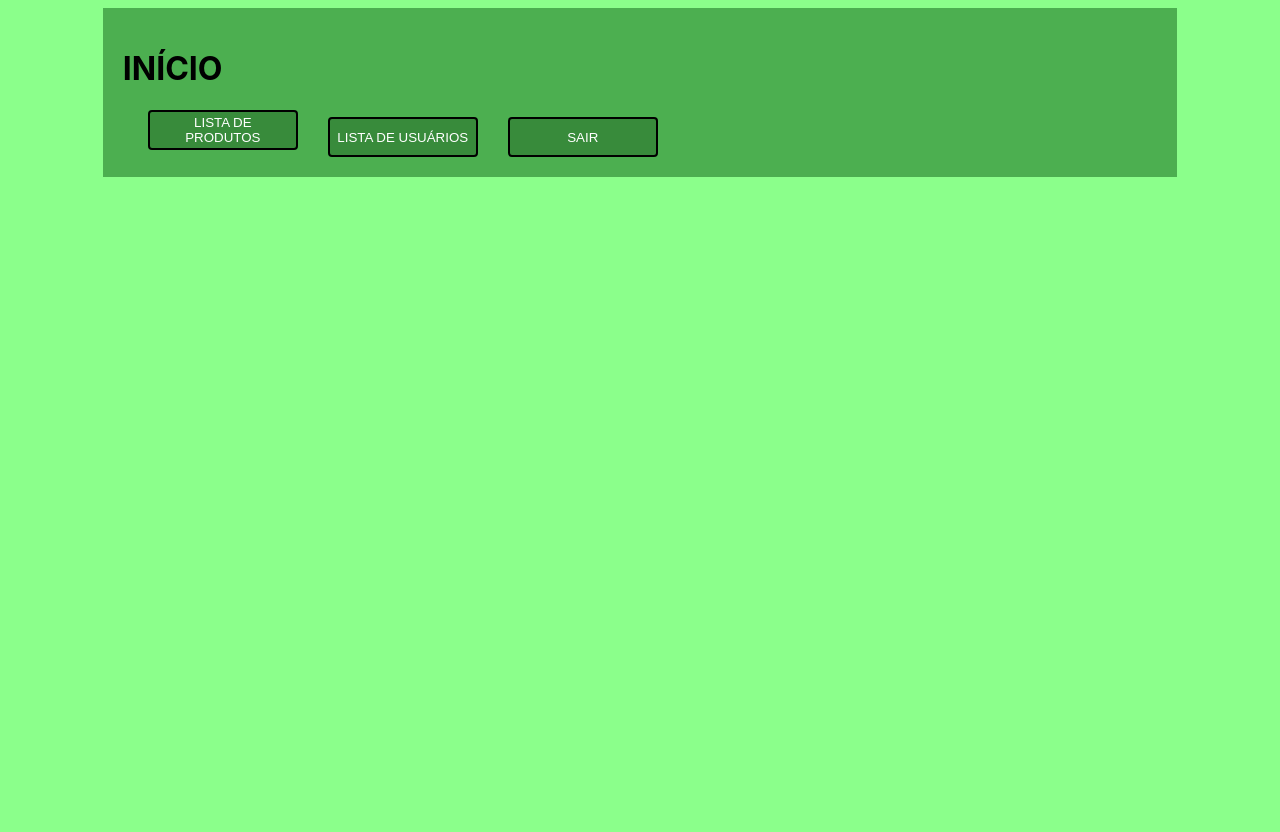
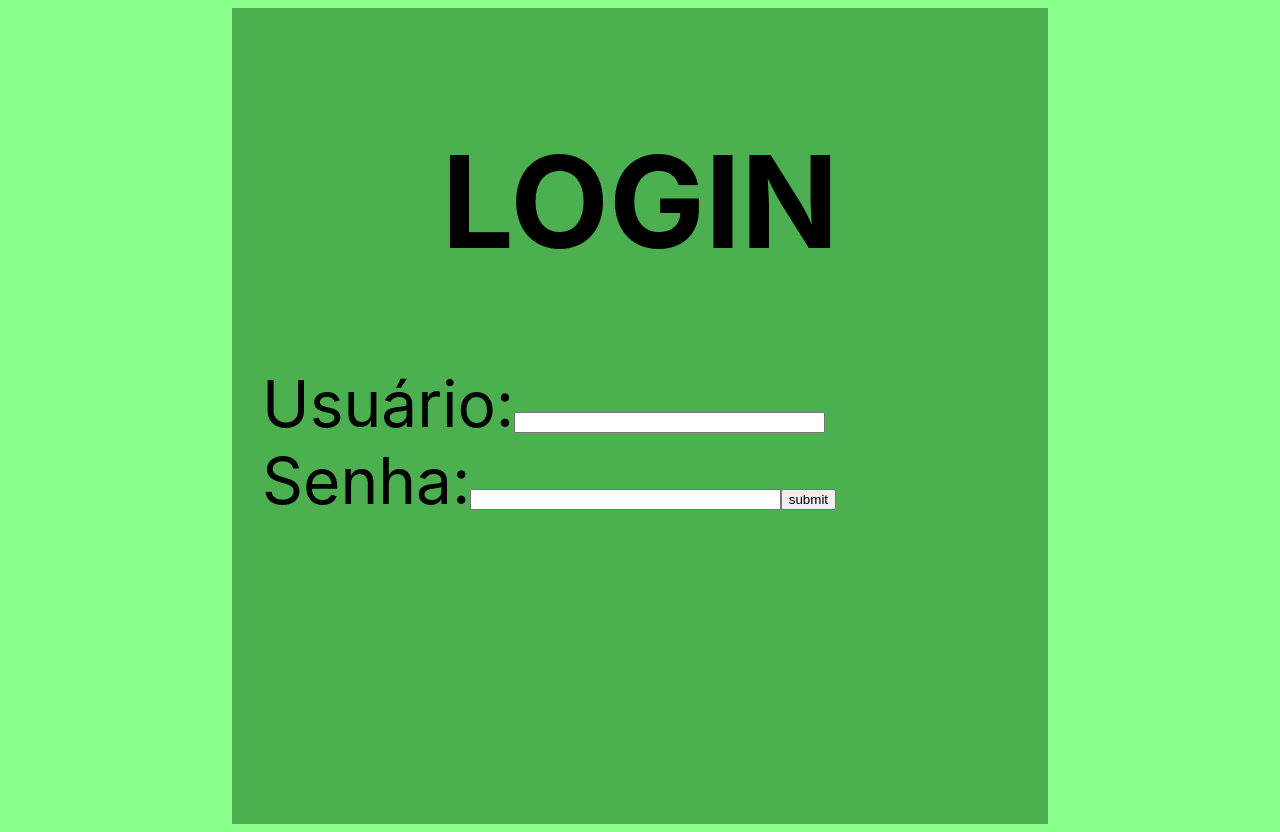
Before and after one commit to Jp1607/java-front-end, a React (Create React App) app: page /homePage in a window 1280 px wide. Before the commit the page ends 800 px from the top, so only its background shows below. Built offline with nearby package versions, Linux system fonts and the light colour scheme.

Commit message:
added authContext, fixed modals, improved design

```diff
--- a/src/App.tsx
+++ b/src/App.tsx
@@ -7,26 +7,15 @@ import DeleteProduct from './pages/deleteProds';
 import AuthWrapper from './components/AuthWrapper';
 import HomePage from './pages/homePage';
 import DeleteProduct2 from './pages/deleteProds2';
+import AuthContextProvider from './api/context/AuthContext';
+import Routers from './api/router/Routes';
 
 function App() {
 
   return (
-
-    <BrowserRouter>
-      <Routes>
-        <Route path='/'>
-          <Route path='/createProd' element={localStorage.getItem('token') !== null ? <CreateProds /> : <AuthWrapper />} />
-          <Route path='/editProd/:id?' element={localStorage.getItem('token') !== null ? <CreateProds /> : <AuthWrapper />} />
-          {/* <Route path='/deleteProd2/:id?' element={localStorage.getItem('token') !== null ? <DeleteProduct2 /> : <AuthWrapper />} /> */}
-          <Route path='/deleteProd/:id?' element={localStorage.getItem('token') !== null ? <DeleteProduct /> : <AuthWrapper />} />
-          <Route path='/listProds' element={localStorage.getItem('token') !== null ?  <AuthWrapper /> :<ProductListRender /> } />
-          <Route path='/homePage' element={ <HomePage />} />
-          <Route path='/login' element={<Login />} />
-          <Route path='/' element={<Login />} />
-          <Route path='/*' element={<Login />} />
-        </Route>
-      </Routes>
-    </BrowserRouter>
+    <AuthContextProvider>
+      <Routers />
+    </AuthContextProvider>
 
   );
 }
--- a/src/api/DefaultFetch.ts
+++ b/src/api/DefaultFetch.ts
@@ -52,7 +52,7 @@ function DefaultFetch<T>(method: Method, path: Path, body?: any, pathParam?: str
 
             return resolve();
         } catch (e) {
-            console.log(method, path, e);
+
             return reject({ error: "internal_error", error_description: "Problema de conexão com o servidor ou internet." });
         }
     });
--- /dev/null
+++ b/src/api/context/AuthContext.tsx
@@ -0,0 +1,43 @@
+import React from "react";
+
+export type AuthContext = {
+    isAuthenticated: boolean;
+    setAuthenticated: (param: boolean) => void;
+}
+
+
+const AC = React.createContext<AuthContext>({
+    isAuthenticated: false,
+    setAuthenticated: null
+});
+
+type AuthContextProviderProps = {
+    children: React.ReactElement[] | React.ReactElement
+}
+
+const AuthContextProvider: React.FC<AuthContextProviderProps> = ({ children }) => {
+    const [isAuthenticated, setIsAuthenticated] = React.useState<boolean>(false);
+
+    React.useEffect(() => {
+        if (localStorage.getItem('token') !== null && localStorage.getItem('token') !== undefined) {
+            setIsAuthenticated(true);
+        }
+    }, [])
+
+    const value: AuthContext = {
+        isAuthenticated: isAuthenticated,
+        setAuthenticated: setIsAuthenticated
+    }
+
+    return (
+        < AC.Provider value={value} >
+            {children}
+        </AC.Provider >
+    )
+}
+
+export default AuthContextProvider;
+
+export const useAuthContext = () => {
+    return React.useContext(AC);
+}
--- /dev/null
+++ b/src/api/router/Routes.tsx
@@ -0,0 +1,35 @@
+import { BrowserRouter, Route, Routes } from "react-router-dom"
+import CreateProds from "../../pages/createProds"
+import DeleteProduct from "../../pages/deleteProds"
+import ProductListRender from "../../pages/listProds"
+import HomePage from "../../pages/homePage"
+import { useAuthContext } from "../context/AuthContext"
+import Login from "../../pages/login"
+import PageNotFound from "../../pages/notFound"
+
+const Routers = () => {
+
+    const auth = useAuthContext();
+
+    console.log('ROTAS REREDERIZADAS', auth);
+
+    return (
+        <BrowserRouter>
+            <Routes>
+                {auth.isAuthenticated ? (
+                    <Route path='/'>
+                        <Route path='/createProd' element={<CreateProds />} />
+                        <Route path='/editProd/:id?' element={<CreateProds />} />
+                        <Route path='/listProds' element={<ProductListRender />} />
+                        <Route path='/homePage' element={<HomePage />} />
+                        <Route path="/*" element={<PageNotFound/>}/>
+                    </Route>
+                ) : (
+                    <Route path='/*' element={<Login />} />
+                )}
+            </Routes>
+        </BrowserRouter>
+    )
+}
+
+export default Routers;
--- a/src/components/AuthWrapper.tsx
+++ b/src/components/AuthWrapper.tsx
@@ -5,6 +5,8 @@ import ReturnButton from './returnButton';
 
 const AuthWrapper = () => {
 
+
+    console.log(localStorage.getItem('token'));
     return(
         <>
     <Alert>"Você deve estar autenticado para entrar nesta página!" </Alert>
--- a/src/components/returnButton.tsx
+++ b/src/components/returnButton.tsx
@@ -1,6 +1,7 @@
 import React from "react";
 import { ReactElement } from "react";
 import { Link, useNavigate } from "react-router-dom";
+import { useAuthContext } from "../api/context/AuthContext";
 
 type buttonProps = {
     action: string;
@@ -10,11 +11,12 @@ type buttonProps = {
 const ReturnButton: React.FC<buttonProps> = ({ action, children }): JSX.Element => {
 
     const navigate = useNavigate();
+    const auth = useAuthContext();
 
     const handleClick = () => {
         if (action = 'login') {
             localStorage.clear();
-        navigate('/login')
+            auth.setAuthenticated(false);
         } else if (action = 'return') {
             navigate(-1)
         } else if (action = 'menu') {
@@ -25,7 +27,7 @@ const handleClick = () => {
     return (
 
 
-            <button className = "content-abled-button" onClick = {handleClick}> {children} </button>
+        <button className="content-abled-button" onClick={handleClick}> {children} </button>
 
     )
 
--- a/src/index.css
+++ b/src/index.css
@@ -1,5 +1,6 @@
 body {
 
+  min-height: 100vh;
   background-color: #8bff8b;
   font-family: -apple-system, BlinkMacSystemFont, 'Segoe UI', 'Roboto', 'Oxygen',
     'Ubuntu', 'Cantarell', 'Fira Sans', 'Droid Sans', 'Helvetica Neue',
@@ -49,7 +50,7 @@ background-color: #8cd6a7 ;
 
 
 .pop-up{
-
+  position: absolute;
   height: 10cm;
   width: 15cm;
   margin: auto;
@@ -104,20 +105,29 @@ background-color: #8cd6a7 ;
 }
 
 .default-page {
+
 background-color: #4CAF50;
-width:  85%;
-height: 80%;
+min-height: 20cm;
+max-width: 20cm;
 margin: auto;
-box-sizing: border-box;
-padding: 20px;
+padding: 30px;
+
 }
 
 .default-content {
-
+  font-size: 4rem;
 
 }
+
 .default-content h1{
   text-align: center;
+  font-size: 8rem;
+}
+
+.page-not-found {
+  background-color: red;
+  margin: 0;
+
 }
 
 code {
--- a/src/pages/login.tsx
+++ b/src/pages/login.tsx
@@ -3,6 +3,7 @@ import { useNavigate } from "react-router-dom";
 import * as LoginMethod from '../api/login/login';
 
 import Modal from "../components/modal";
+import { useAuthContext } from "../api/context/AuthContext";
 
 
 type User = {
@@ -13,11 +14,14 @@ type User = {
 const Login = () => {
 
     const navigate = useNavigate();
+    const auth = useAuthContext();
     const [show, setShow] = useState<boolean>(false)
     const [user, setUser] = useState<User>({
         userName: '',
         password: ''
     });
+
+    console.log('estou autenticado', auth.isAuthenticated);
 
     const handleUserChange = <T extends keyof User>(key: T, newValue: User[T]): void => {
 
@@ -28,29 +32,21 @@ const Login = () => {
         }));
     }
 
-    const handleSubmit = async (event: FormEvent) => {
+    const handleSubmit = (event: FormEvent) => {
 
         event.preventDefault();
 
-        try {
+        const { userName, password } = user
+        LoginMethod.default({ username: userName, password }).then((response: LoginMethod.LoginResponseBody) => {
+            localStorage.setItem('token', response.token);
+            navigate("/homePage");
+            console.log(localStorage.getItem('token'))
+            auth.setAuthenticated(true);
+        }).catch(() => {
+            console.log('error')
+        })
 
-            const { userName, password } = user
-            const response = await LoginMethod.default({ username: userName, password })
 
-            localStorage.setItem('token', response.token);
-
-            if (localStorage.getItem('token')) {
-                console.log(localStorage.getItem('token'))
-                navigate("/homePage");
-            } else {
-                console.error("Credenciais inválidas 1")
-            }
-        }
-        catch (error) {
-
-            setShow(true)
-            console.error("Credenciais inválidas 2", error)
-        }
     };
 
     const handleClick = () => {
--- /dev/null
+++ b/src/pages/notFound.tsx
@@ -0,0 +1,13 @@
+const PageNotFound = () => {
+
+    return (
+        <div className = "page-not-found">
+        <h1>
+            Error 404
+        </h1>
+        <p>Página não encontrada.</p>
+        </div>
+    )
+}
+
+export default PageNotFound;
```
Lines whose indentation alone changed are shown as unchanged.
